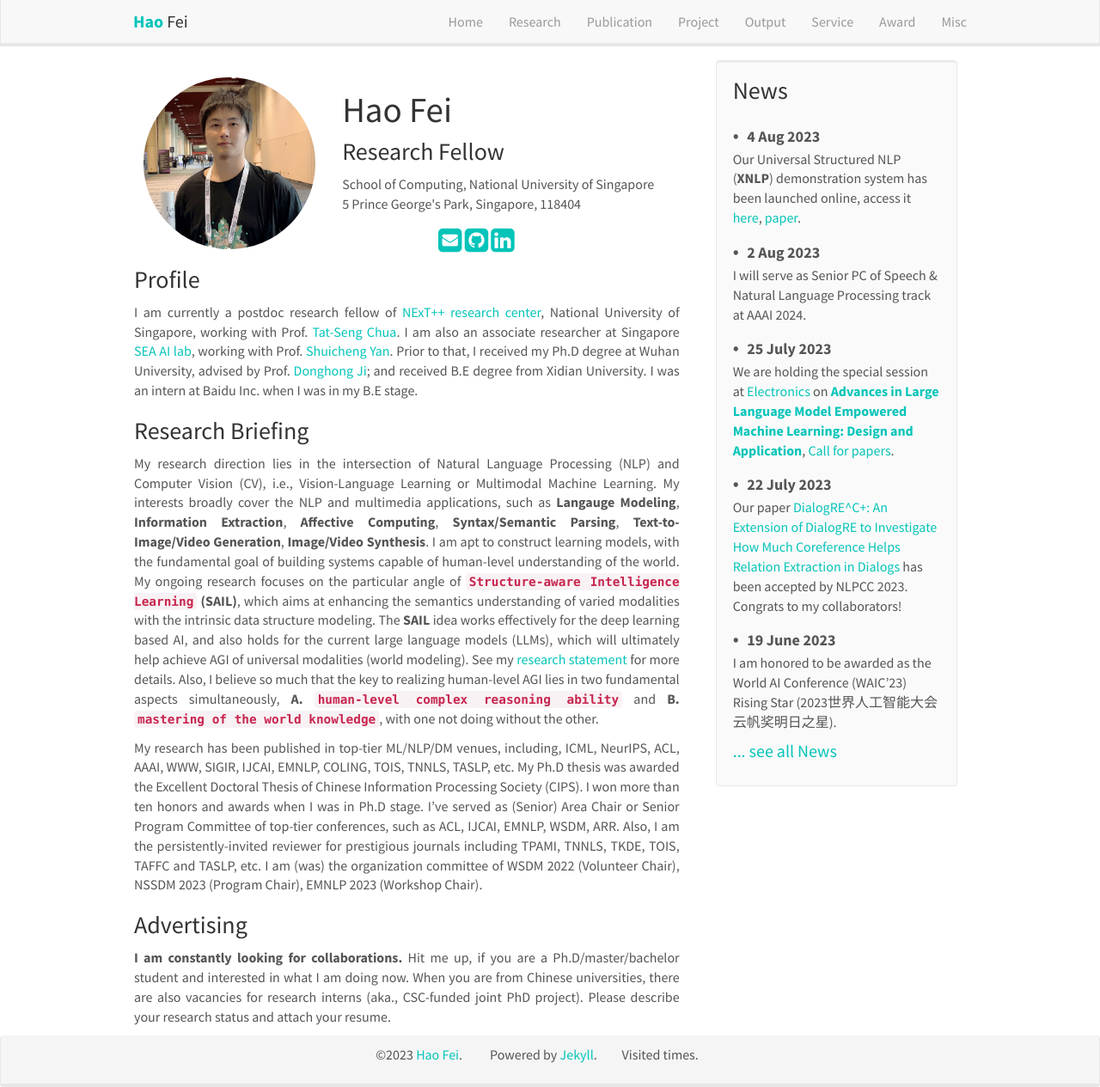
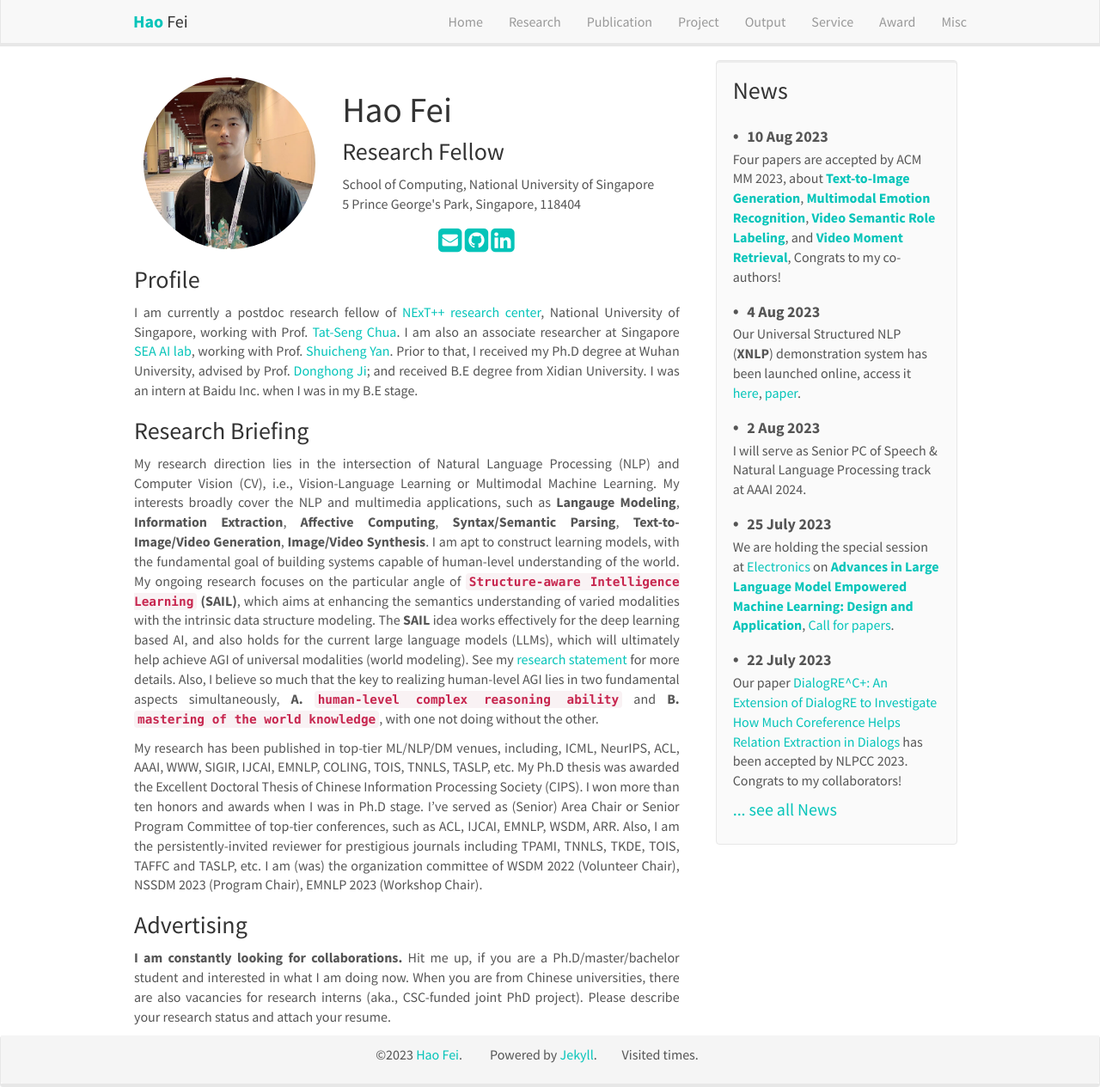
Before and after one commit to scofield7419/scofield7419.github.io, a Jekyll site: the page built from _pages/home.md, in a window 1280 px wide and 1265 px high. Shown: the whole window at 86% size. Built offline with Jekyll 4.4.1, drawn with Linux system fonts in a browser that asks for light colours; nearby versions of some CDN libraries; comment, search, counter and statistics services are not loaded; a style sheet for code colours, icons or effects is not loaded.

Commit message:
Update news.yml

```diff
--- a/_data/news.yml
+++ b/_data/news.yml
@@ -1,3 +1,10 @@
+- date: 10 Aug 2023
+  headline: "Four papers are accepted by ACM MM 2023, about [**Text-to-Image Generation**](https://arxiv.org/pdf/2308.05095.pdf),
+       [**Multimodal Emotion Recognition**](https://arxiv.org/pdf/2308.04502.pdf),
+       [**Video Semantic Role Labeling**](https://arxiv.org/pdf/2308.05081.pdf),
+       and [**Video Moment Retrieval**](#),
+       Congrats to my co-authors!"
+
 - date: 4 Aug 2023
   headline: "Our Universal Structured NLP (**XNLP**) demonstration system has been launched online, access it [here](https://xnlp.haofei.vip/), [paper](https://arxiv.org/pdf/2308.01846.pdf)."
 
@@ -8,7 +15,7 @@
   headline: "We are holding the special session at [Electronics](https://www.mdpi.com/journal/electronics) on [__Advances in Large Language Model Empowered Machine Learning: Design and Application__](https://www.mdpi.com/journal/electronics/special_issues/RC9S717EB3), [Call for papers](https://www.mdpi.com/journal/electronics/special_issues/RC9S717EB3)."
 
 - date: 22 July 2023
-  headline: "Our paper [DialogRE^C+: An Extension of DialogRE to Investigate How Much Coreference Helps Relation Extraction in Dialogs]() has been accepted by NLPCC 2023. Congrats to my collaborators!"
+  headline: "Our paper [DialogRE^C+: An Extension of DialogRE to Investigate How Much Coreference Helps Relation Extraction in Dialogs](https://arxiv.org/pdf/2308.04498.pdf) has been accepted by NLPCC 2023. Congrats to my collaborators!"
 
 - date: 19 June 2023
   headline: "I am honored to be awarded as the World AI Conference (WAIC'23) Rising Star (2023世界人工智能大会云帆奖明日之星)."
```
